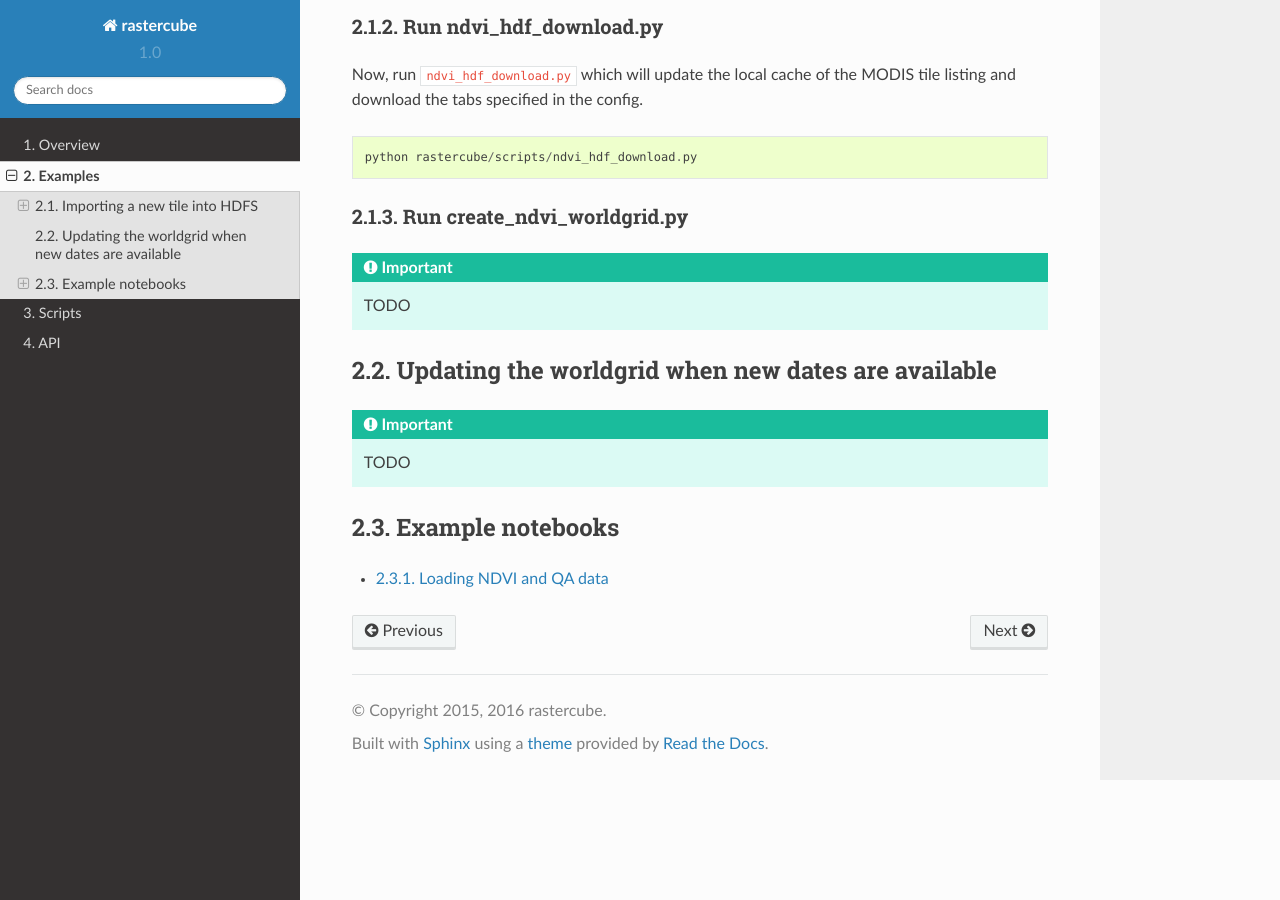
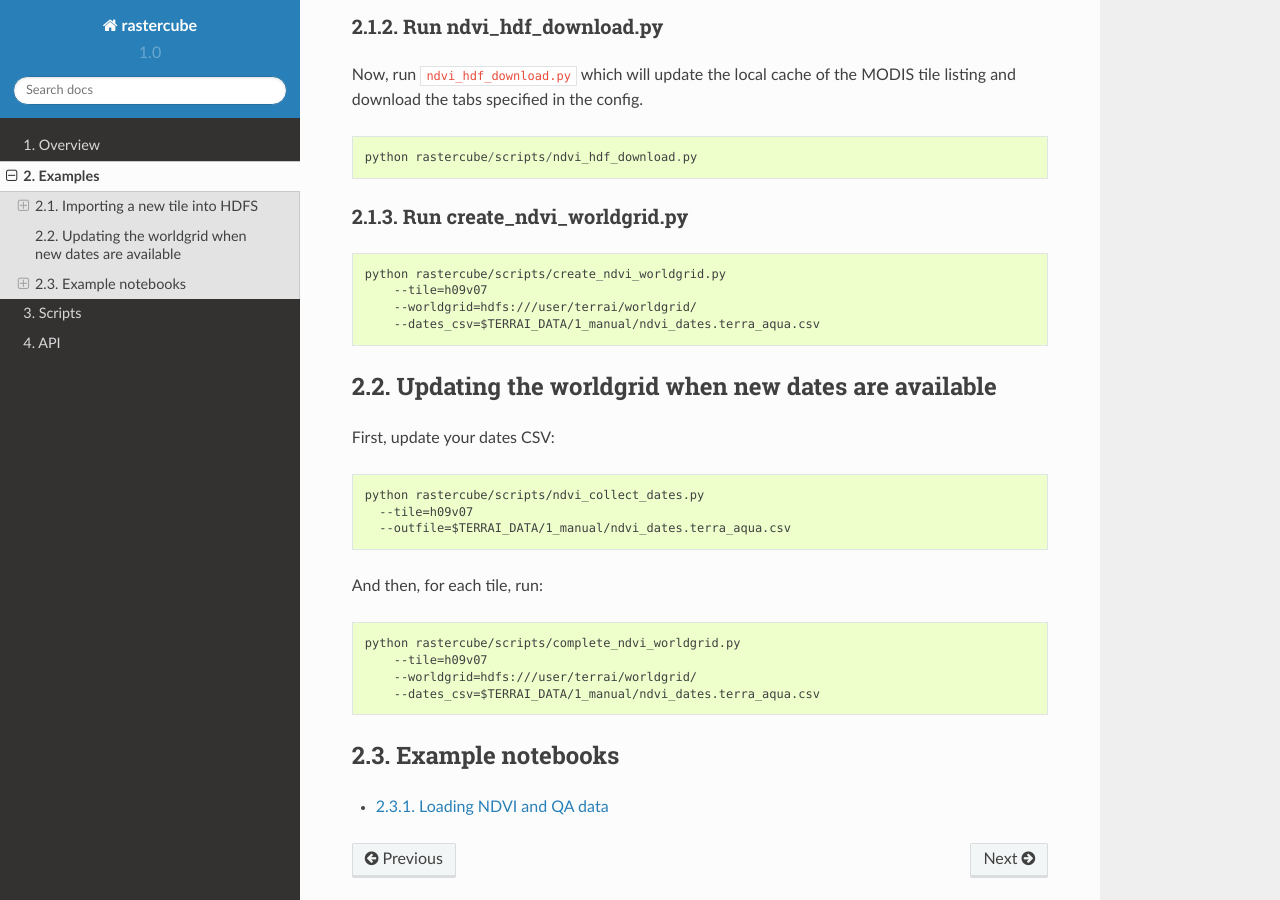
Before and after one commit to terrai/rastercube, a Sphinx documentation site: the page built from doc/examples.rst, in a window 1280 px wide and 900 px high, scrolled down 633 px. Built offline with Sphinx 7.4.7 and the Read the Docs theme 2.0.0, drawn with Linux system fonts in a browser that asks for light colours; pages that are not in the unit, such as notebooks, are missing from menus.

Commit message:
Add example on how to update the worldgrid with new data

```diff
--- a/doc/examples.rst
+++ b/doc/examples.rst
@@ -35,16 +35,30 @@ MODIS tile listing and download the tabs specified in the config.
 Run create_ndvi_worldgrid.py
 ----------------------------
 
-.. important::
+::
 
-    TODO
+  python rastercube/scripts/create_ndvi_worldgrid.py
+      --tile=h09v07
+      --worldgrid=hdfs:///user/terrai/worldgrid/
+      --dates_csv=$TERRAI_DATA/1_manual/ndvi_dates.terra_aqua.csv
+
 
 Updating the worldgrid when new dates are available
 ===================================================
 
-.. important::
+First, update your dates CSV::
 
-    TODO
+  python rastercube/scripts/ndvi_collect_dates.py
+    --tile=h09v07
+    --outfile=$TERRAI_DATA/1_manual/ndvi_dates.terra_aqua.csv
+
+
+And then, for each tile, run::
+
+  python rastercube/scripts/complete_ndvi_worldgrid.py
+      --tile=h09v07
+      --worldgrid=hdfs:///user/terrai/worldgrid/
+      --dates_csv=$TERRAI_DATA/1_manual/ndvi_dates.terra_aqua.csv
 
 
 Example notebooks
```
Also changed, not shown: doc/html/_sources/examples.txt (+18 -4 lines), doc/html/examples.html (+17 -6 lines), doc/html/searchindex.js, 2 other files.
